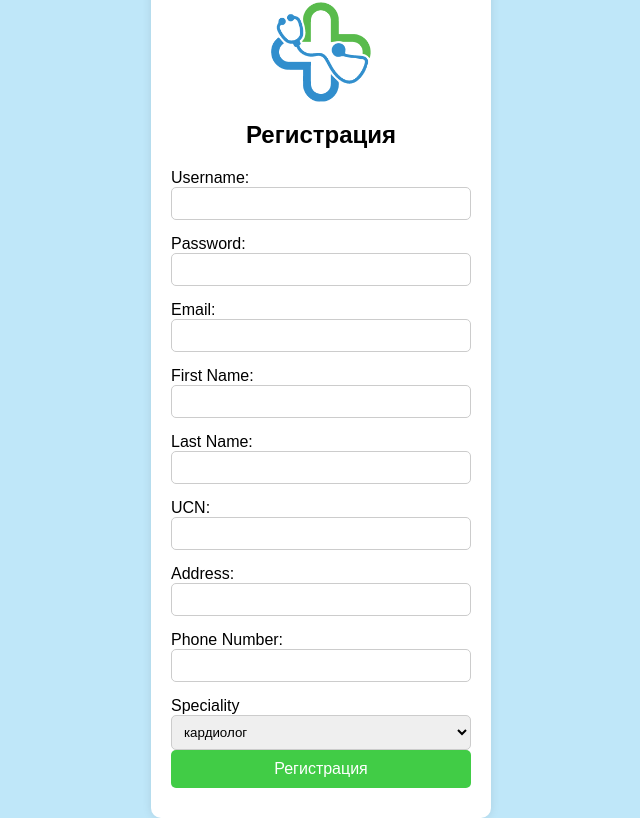
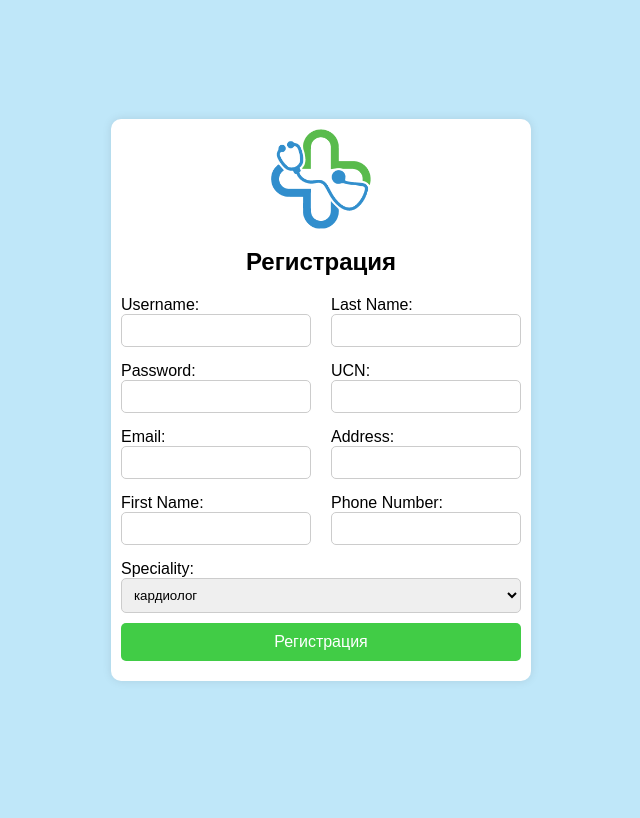
Before and after one commit to nnniki/MedAppoint, a PHP site: page /registration_doctor.php in a window 1280 px wide. Shown: the whole page, without its empty margins (319-959 px from the left). After the commit the page ends 681 px from the top, so only its background shows below. Run offline with PHP 8.4, Linux system fonts and the light colour scheme.

Commit message:
Fix the style of registration forms

```diff
--- a/css/registration.css
+++ b/css/registration.css
@@ -7,25 +7,34 @@ body {
     background-color: #BFE7F9;
     font-family: Arial, sans-serif;
 }
-
- /* .registration-container {
-    display: grid;
-    grid-template-columns: 1fr 1fr;
-    gap: 20px;
-}  */
-
 .registration-form {
     background: white;
-    padding: 20px;
+    padding: 10px;
     border-radius: 10px;
     box-shadow: 0 0 10px rgba(0, 0, 0, 0.1);
-    width: 300px;
+    width: 400px;
+}
+.container-form{
+    column-count: 2;
+    column-gap: 20px;
+}
+#container-logo {
+    display: flex;
+    width: 100%;
+    height: 100%;
+    justify-content: center;
+    column-span: all;
+}
+#container-logo img {
+    width: 100px;
+    height: 100px;
 }
 .registration-form h2 {
     text-align: center;
     margin-bottom: 20px;
+    column-span: all;
 }
-.registration-form .form-group {
+.registration-form .form-group, .full-span {
     margin-bottom: 10px;
 }
 .registration-form input, #speciality {
@@ -34,6 +43,9 @@ body {
     box-sizing: border-box;
     border: 1px solid #ccc;
     border-radius: 5px;
+}
+.full-span {
+    column-span: all;
 }
 .registration-form input[type="submit"] {
     width: 100%;
@@ -48,16 +60,6 @@ body {
 .registration-form input[type="submit"]:hover {
     background-color: #45a049;
 }
-#container-logo {
-    display: flex;
-    width: 100%;
-    height: 100%;
-    justify-content: center;
-}
-#container-logo img {
-    width: 100px;
-    height: 100px;
-}
 .error {
     color: red;
     margin-bottom: 15px;
--- a/registration_doctor.php
+++ b/registration_doctor.php
@@ -1,6 +1,6 @@
 <?php
 
-require_once 'bootstrap.php';
+// require_once 'bootstrap.php';
 // session_start();
 
 // if(isset($_SESSION['email'])) {
@@ -92,14 +92,17 @@ if($_SERVER["REQUEST_METHOD"] == "POST") {
 <html lang="bg">
 <head>
     <meta charset="UTF-8">
-    <title>Patient Registration Form</title>
+    <title>Doctor Registration Form</title>
     <link rel="stylesheet" type="text/css" href="./css/registration.css">
 </head>
 <body>
     <form class="registration-form" action="./registration_patient.php" method="POST">
+    <div class="container-form">
 
         <div id="container-logo"><img src="./images/icon.png" alt="Image is unavailable"></div>
+
         <h2>Регистрация</h2>
+
         <div class="form-group">
             <label for="username">Username:</label>
             <input type="text" id="username" name="username" required value="<?php echo isset($_POST['username']) ? $_POST['username'] : ''; ?>">
@@ -149,8 +152,8 @@ if($_SERVER["REQUEST_METHOD"] == "POST") {
         </div>
         <div class="error"> <?php if(isset($errors["phone_number"])) { echo $errors["phone_number"];}?> </div>
 
-        <div class="form-group">
-            <label for="speciality">Speciality</label>
+        <div class="full-span">
+            <label for="speciality">Speciality:</label>
             <select id="speciality" name="speciality" required>
                 <option value="кардиолог">кардиолог</option>
                 <option value="невролог">невролог</option>
@@ -160,10 +163,13 @@ if($_SERVER["REQUEST_METHOD"] == "POST") {
                 <option value="очен">очен</option>
                 <option value="кожен">кожен</option>
             </select>
+        </div>
 
+        <div class="full-span">
+            <input type="submit" value="Регистрация">
+        </div>
 
-        <input type="submit" value="Регистрация">
-
+    </div>
     </form>
 
 </body>
```
Also changed, not shown: registration_patient.php (+9 -3 lines), 1 other file. Lines whose indentation alone changed are shown as unchanged.
